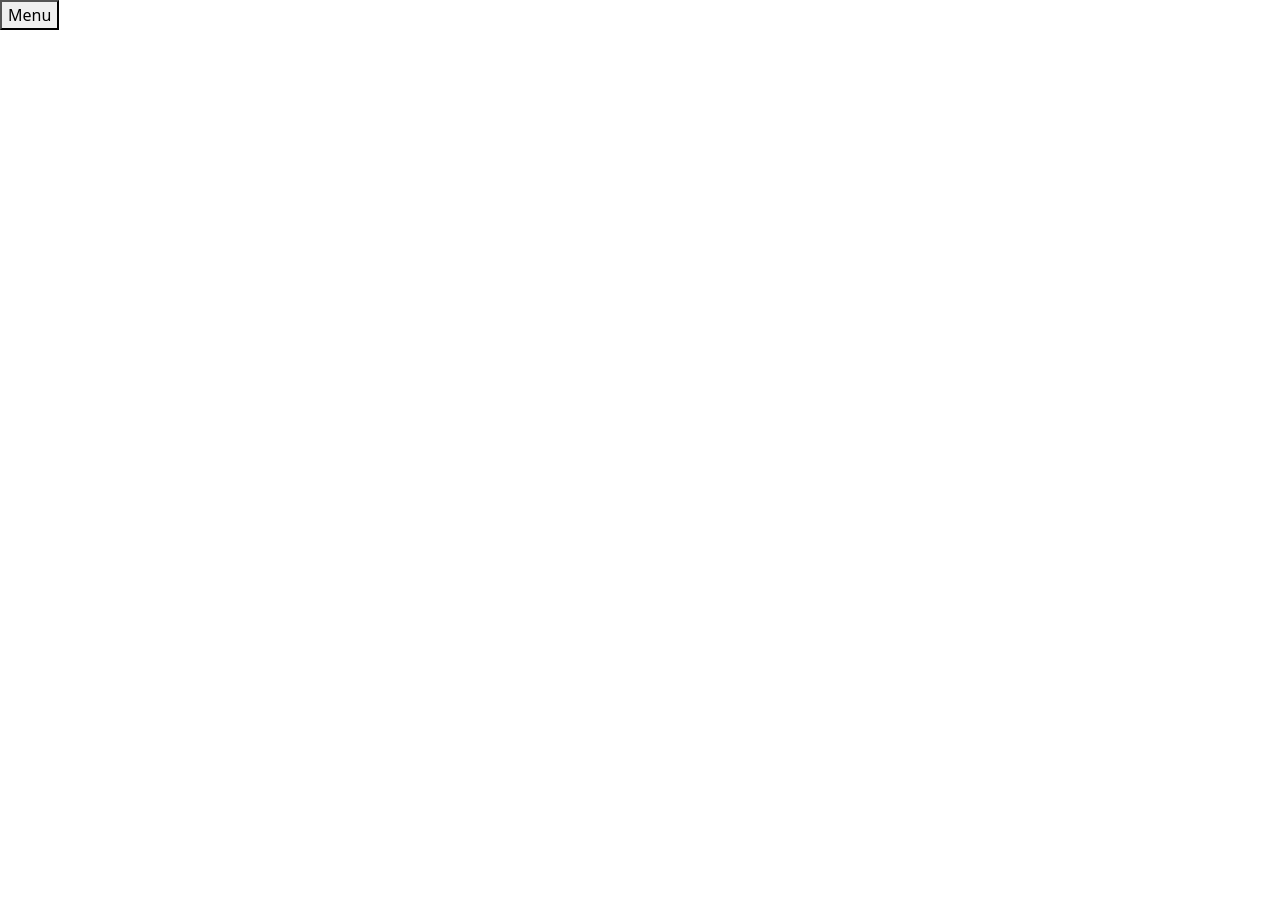
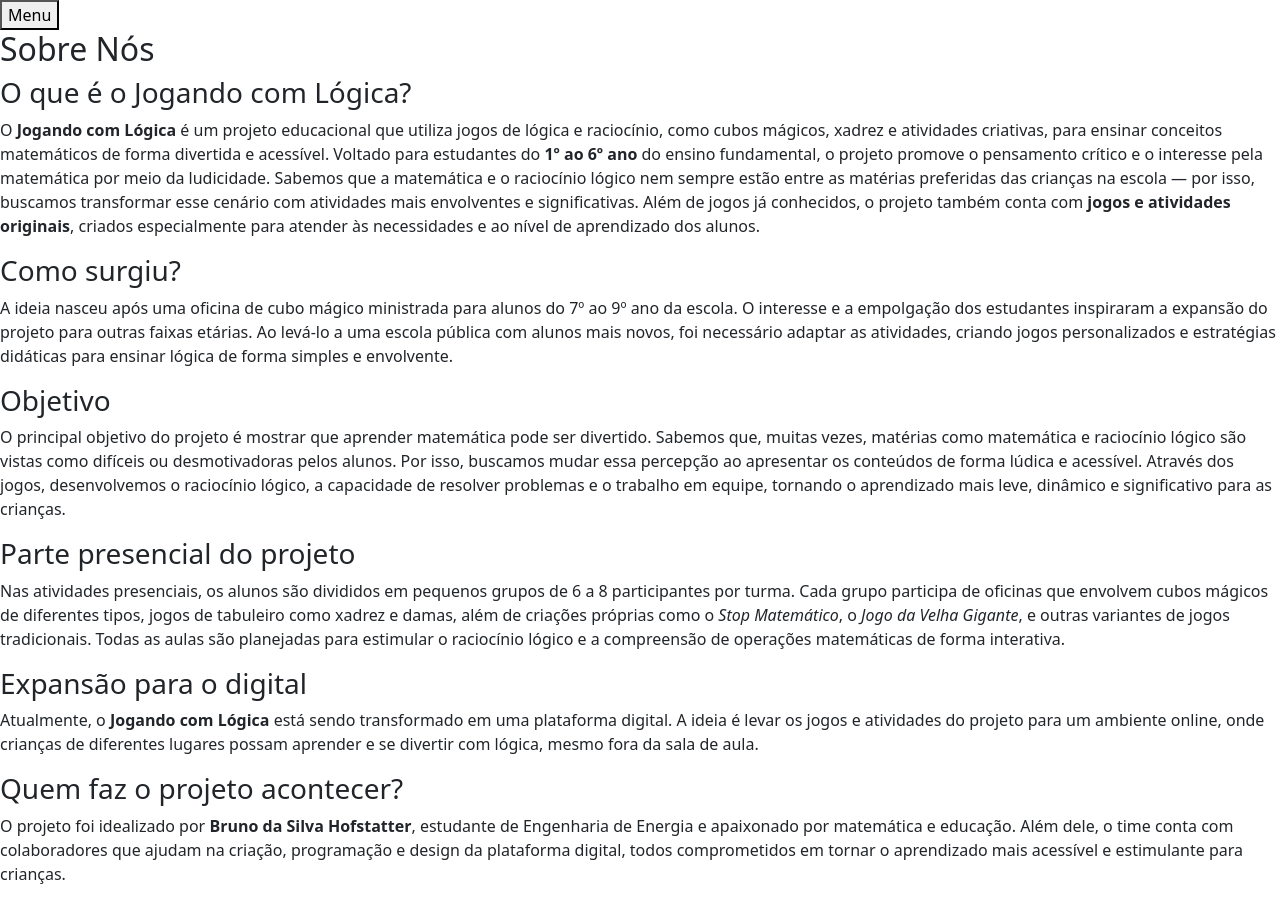
Before and after one commit to tiagopgbianchi/Jogando-com-logica-teste, a React (Vite) app: page /sobre in a window 1280 px wide. Before the commit this address had no page. Before the commit the page ends 800 px from the top, so only its background shows below. Built offline with nearby package versions, Linux system fonts and the light colour scheme.

Commit message:
Contato/sobre
I added contact and about us page, no css yet, just text and funcionality

```diff
--- a/src/App.tsx
+++ b/src/App.tsx
@@ -1,5 +1,6 @@
 import Home from "./Pages/Home";
 import Jogos from "./Pages/Jogos";
+import Sobre from "./Pages/Sobre";
 import Contato from "./Pages/Contato";
 import MudarPagina from "./Components/MudarPagina";
 //import "./CSS/App.css";
@@ -12,6 +13,7 @@ function App() {
       <Routes>
         <Route path="/" element={<Home />} />
         <Route path="/jogos" element={<Jogos />} />
+        <Route path="/sobre" element={<Sobre />} />
         <Route path="/contato" element={<Contato />} />
       </Routes>
     </main>
--- a/src/Components/MudarPagina.tsx
+++ b/src/Components/MudarPagina.tsx
@@ -27,6 +27,13 @@ function MudarPagina() {
           </button>
           <button
             className="botao-personalizado"
+            onClick={() => mudar_pagina("sobre")}
+          >
+            {" "}
+            Sobre
+          </button>
+          <button
+            className="botao-personalizado"
             onClick={() => mudar_pagina("contato")}
           >
             {" "}
--- a/src/Pages/Contato.tsx
+++ b/src/Pages/Contato.tsx
@@ -1,5 +1,28 @@
 function Contato() {
-  return <h1> Aqui vai ficar a área de contato</h1>;
+    return <div className="contact-page">
+      <h2>Contato</h2>
+
+      <p>
+        <strong>Email:</strong> jogandocomlogica@gmail.com<br />
+        <strong>Instagram:</strong>{" "}
+        <a href="https://instagram.com/jogandocomlogica" target="_blank">
+          @jogandocomlogica
+        </a>
+      </p>
+
+      <iframe
+        src="https://docs.google.com/forms/d/e/1FAIpQLSc3EG0F9zWgaMV9wXa8MAIVKCvnfZDMSy-cIm7o5-JV9pkt0w/viewform?embedded=true"
+        width="100%"
+        height="800"
+        frameBorder="0"
+        marginHeight={0}
+        marginWidth={0}
+        title="Formulário de Feedback"
+      >
+        Carregando…
+      </iframe>
+    </div>
+
 }
 
 export default Contato;
--- /dev/null
+++ b/src/Pages/Sobre.tsx
@@ -0,0 +1,47 @@
+function Sobre() {
+  return <section id="sobre-nos">
+  <h2>Sobre Nós</h2>
+
+  <h3>O que é o Jogando com Lógica?</h3>
+  <p>
+    O <strong>Jogando com Lógica</strong> é um projeto educacional que utiliza jogos de lógica e raciocínio, como cubos mágicos, xadrez e atividades criativas, para ensinar conceitos matemáticos de forma divertida e acessível. Voltado para estudantes do <strong>1º ao 6º ano</strong> do ensino fundamental, o projeto promove o pensamento crítico e o interesse pela matemática por meio da ludicidade.
+    Sabemos que a matemática e o raciocínio lógico nem sempre estão entre as matérias preferidas das crianças na escola — por isso, buscamos transformar esse cenário com atividades mais envolventes e significativas.
+    Além de jogos já conhecidos, o projeto também conta com <strong>jogos e atividades originais</strong>, criados especialmente para atender às necessidades e ao nível de aprendizado dos alunos.
+  </p>
+
+  <h3>Como surgiu?</h3>
+  <p>
+    A ideia nasceu após uma oficina de cubo mágico ministrada para alunos do 7º ao 9º ano da escola. O interesse e a empolgação dos estudantes inspiraram a expansão do projeto para outras faixas etárias.
+    Ao levá-lo a uma escola pública com alunos mais novos, foi necessário adaptar as atividades, criando jogos personalizados e estratégias didáticas para ensinar lógica de forma simples e envolvente.
+  </p>
+
+  <h3>Objetivo</h3>
+  <p>
+    O principal objetivo do projeto é mostrar que aprender matemática pode ser divertido. Sabemos que, muitas vezes, matérias como matemática e raciocínio lógico são vistas como difíceis ou desmotivadoras pelos alunos.
+    Por isso, buscamos mudar essa percepção ao apresentar os conteúdos de forma lúdica e acessível.
+    Através dos jogos, desenvolvemos o raciocínio lógico, a capacidade de resolver problemas e o trabalho em equipe, tornando o aprendizado mais leve, dinâmico e significativo para as crianças.
+  </p>
+
+  <h3>Parte presencial do projeto</h3>
+  <p>
+    Nas atividades presenciais, os alunos são divididos em pequenos grupos de 6 a 8 participantes por turma.
+    Cada grupo participa de oficinas que envolvem cubos mágicos de diferentes tipos, jogos de tabuleiro como xadrez e damas, além de criações próprias como o <em>Stop Matemático</em>, o <em>Jogo da Velha Gigante</em>, e outras variantes de jogos tradicionais.
+    Todas as aulas são planejadas para estimular o raciocínio lógico e a compreensão de operações matemáticas de forma interativa.
+  </p>
+
+  <h3>Expansão para o digital</h3>
+  <p>
+    Atualmente, o <strong>Jogando com Lógica</strong> está sendo transformado em uma plataforma digital.
+    A ideia é levar os jogos e atividades do projeto para um ambiente online, onde crianças de diferentes lugares possam aprender e se divertir com lógica, mesmo fora da sala de aula.
+  </p>
+
+  <h3>Quem faz o projeto acontecer?</h3>
+  <p>
+    O projeto foi idealizado por <strong>Bruno da Silva Hofstatter</strong>, estudante de Engenharia de Energia e apaixonado por matemática e educação.
+    Além dele, o time conta com colaboradores que ajudam na criação, programação e design da plataforma digital, todos comprometidos em tornar o aprendizado mais acessível e estimulante para crianças.
+  </p>
+</section>
+;
+}
+
+export default Sobre;
```
